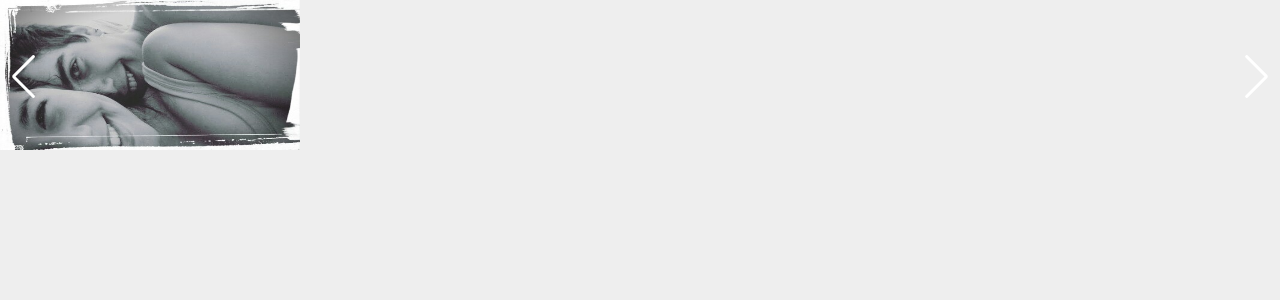
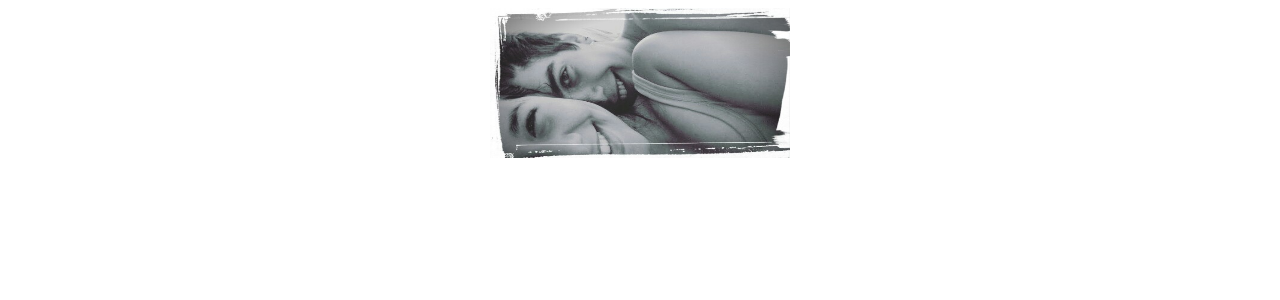
Before and after one commit to BossNumber1/swide, a Next.js app in the folder app/: page / in a window 1280 px wide. Shown: the top 300 px of the page. Built offline with nearby package versions, Linux system fonts and the light colour scheme.

Commit message:
убрал стрелки и провёл рефакторинг

```diff
--- a/app/pages/index.js
+++ b/app/pages/index.js
@@ -6,15 +6,8 @@ import Image from "next/image";
 export default function Home() {
     React.useEffect(() => {
         var swiper = new Swiper(".swiper-container", {
-            spaceBetween: 30,
-            effect: "fade",
             pagination: {
                 el: ".swiper-pagination",
-                clickable: true,
-            },
-            navigation: {
-                nextEl: ".swiper-button-next",
-                prevEl: ".swiper-button-prev",
             },
         });
     }, []);
@@ -32,11 +25,9 @@ export default function Home() {
             </Head>
 
             <main>
-                {/* Swiper */}
                 <div className="swiper-container">
                     <div className="swiper-wrapper">
                         <div className="swiper-slide">
-                            {/* <div> */}
                             <Image
                                 src="/one.jpg"
                                 alt="pic1"
@@ -45,7 +36,6 @@ export default function Home() {
                             />
                         </div>
                         <div className="swiper-slide">
-                            {/* <div> */}
                             <Image
                                 src="/two.jpg"
                                 alt="pic2"
@@ -54,7 +44,6 @@ export default function Home() {
                             />
                         </div>
                         <div className="swiper-slide">
-                            {/* <div> */}
                             <Image
                                 src="/ae.jpg"
                                 alt="pic3"
@@ -63,7 +52,6 @@ export default function Home() {
                             />
                         </div>
                         <div className="swiper-slide">
-                            {/* <div> */}
                             <Image
                                 src="/222.jpeg"
                                 alt="pic4"
@@ -72,7 +60,6 @@ export default function Home() {
                             />
                         </div>
                         <div className="swiper-slide">
-                            {/* <div> */}
                             <Image
                                 src="/ava.jpg"
                                 alt="pic4"
@@ -81,11 +68,7 @@ export default function Home() {
                             />
                         </div>
                     </div>
-                    {/* Add Pagination */}
-                    <div className="swiper-pagination swiper-pagination-white"></div>
-                    {/* Add Arrows */}
-                    <div className="swiper-button-next swiper-button-white"></div>
-                    <div className="swiper-button-prev swiper-button-white"></div>
+                    <div className="swiper-pagination swiper-pagination-white" />
                 </div>
             </main>
         </>
--- a/app/styles/globals.css
+++ b/app/styles/globals.css
@@ -1,25 +1,5 @@
-html,
-body {
-    position: relative;
-    height: 100%;
+.swiper-slide {
+    display: flex;
+    align-items: center;
+    justify-content: center;
 }
-
-body {
-    background: #eee;
-    font-family: Helvetica Neue, Helvetica, Arial, sans-serif;
-    font-size: 14px;
-    color: #000;
-    margin: 0;
-    padding: 0;
-}
-
-.swiper-container {
-    width: 100%;
-    height: 100%;
-}
-
-.swiper-slide {
-    background-position: center;
-    background-size: cover;
-    height: 100%;
-}
```
